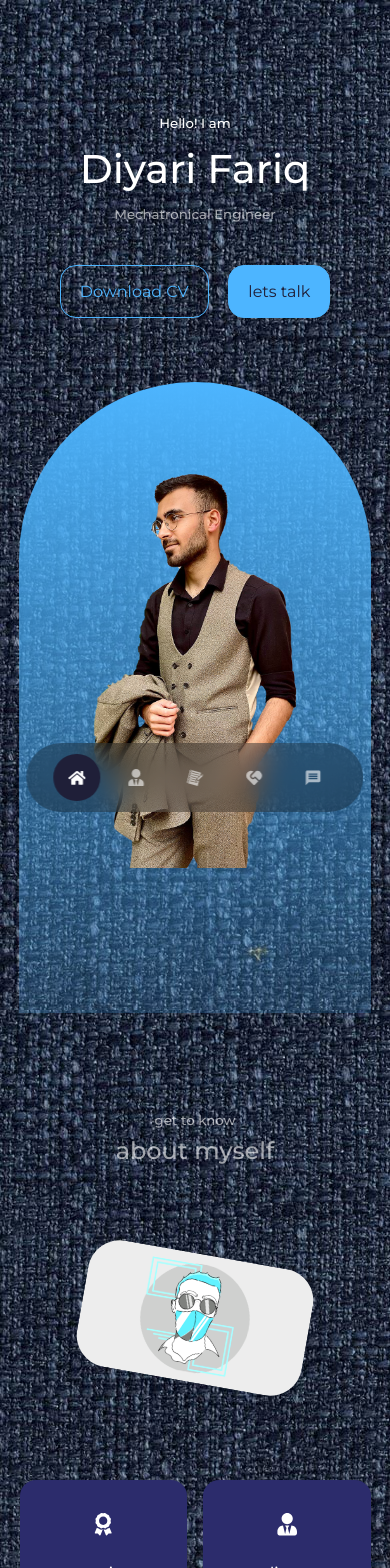
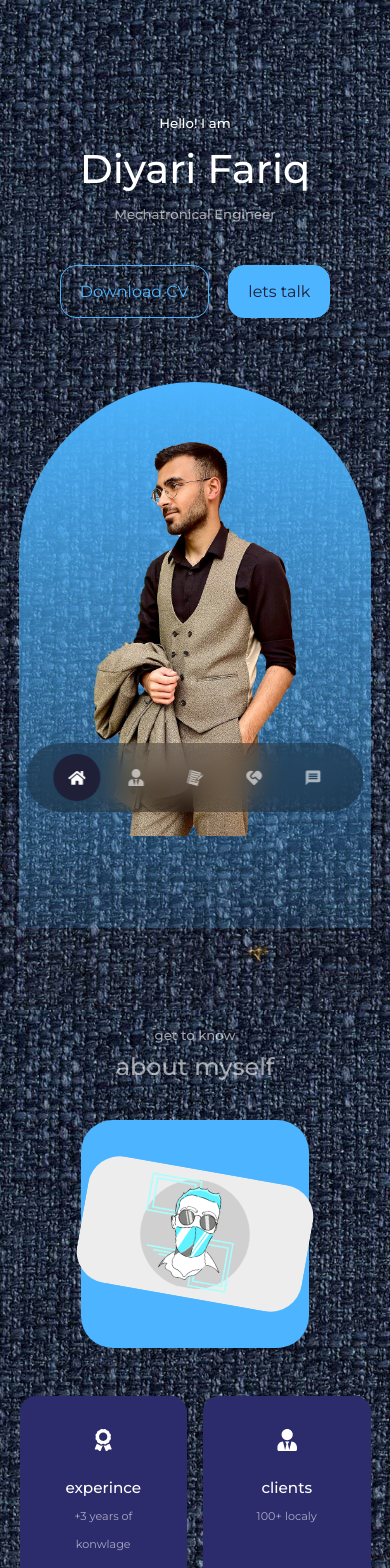
Before and after one commit to dearyfareq/capstone, a React (Create React App) app in the folder capstone/: page / in a window 390 px wide. Shown: the top 1568 px of the page. Built offline with nearby package versions, Linux system fonts and the light colour scheme.

Commit message:
additional minor hotfixes

```diff
--- a/capstone/src/components/about/about.css
+++ b/capstone/src/components/about/about.css
@@ -7,7 +7,7 @@
     width: 100%;
     aspect-ratio: 1/1;
     border-radius: 2rem;
-    background: linear-gradient(45deg, transparent, var(--color-primary), transparent);
+    background-color: var(--color-prime);
     display: grid;
     place-items: center;
 }
--- a/capstone/src/components/header/header.css
+++ b/capstone/src/components/header/header.css
@@ -36,13 +36,13 @@ header{
 .me{
     background: linear-gradient(var(--color-prime), transparent);
     width: 22rem;
-    height: 50rem;
+    height: 40rem;
     position: absolute;
     left: calc(50% - 11rem);
     margin-top: 4rem;
     border-radius: 12rem 12rem 0 0;
     overflow: hidden;
-    padding: 5rem 1.5rem 1.5rem 1.5rem;
+    padding: 3rem 1.5rem 1.5rem 1.5rem;
 }
 /*======================== scroll ========================*/
 .scroll__down{
@@ -56,13 +56,13 @@ header{
 /*==================== MEDI-Q / med device ====================*/
 @media screen and (max-width: 1024px) {
     header{
-        height: 120vh;
+        height: 90vh;
     }
   }
 /*==================== MEDI-Q / sma device ====================*/
 @media screen and (max-width: 600px) {
     header{
-        height: 120vh;
+        height: 110vh;
     }
     .header__socials, .scroll__down{
         display: none;
```
